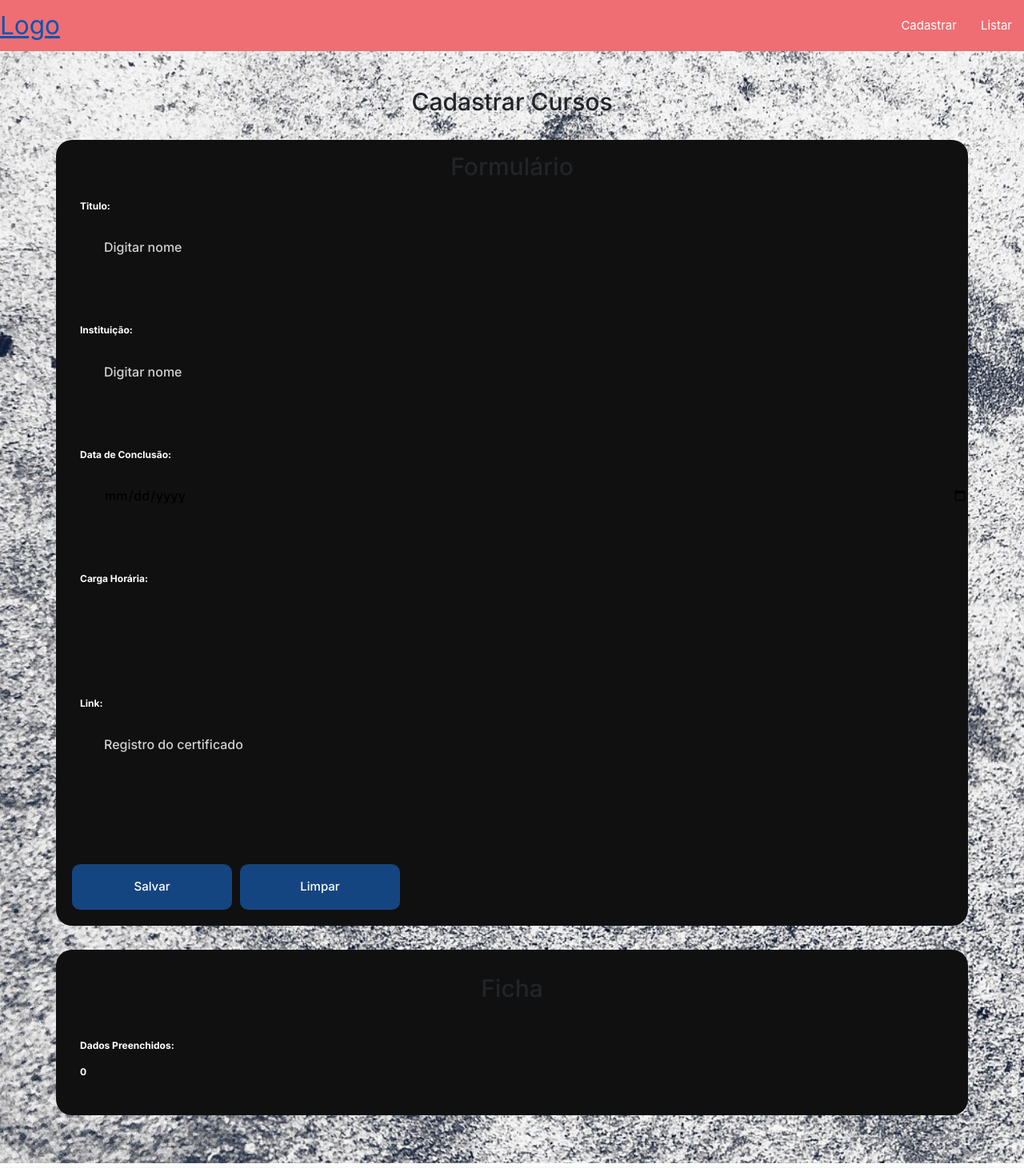
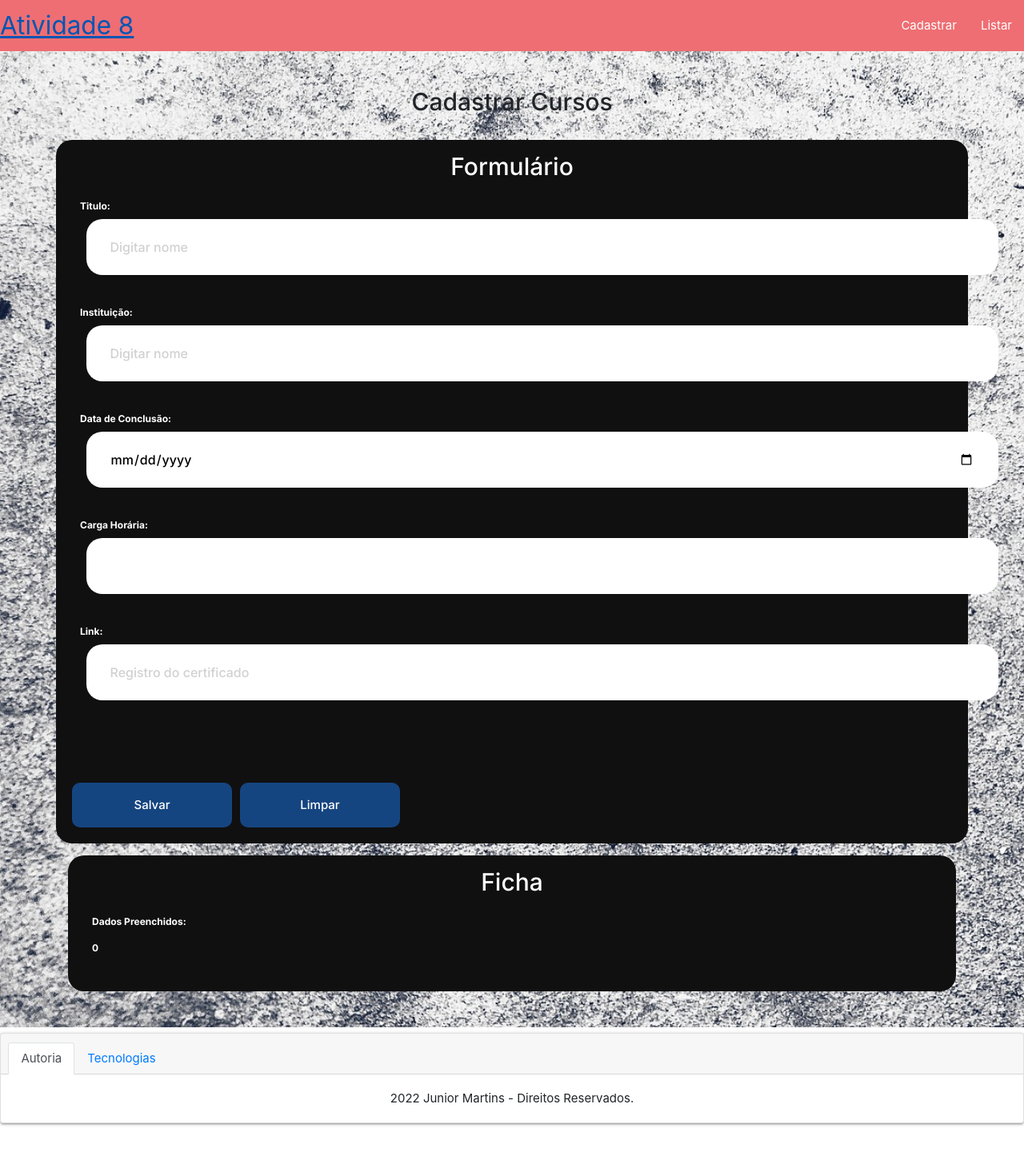
Before and after one commit to juniorsmartins/portfolio-com-angular, an Angular app in the folder portfolio/: page / in a window 1280 px wide. Shown: the top 1461 px of the page at 80% size. After the commit the page ends 1420 px from the top, so only its background shows below. Built offline with nearby package versions, Linux system fonts and the light colour scheme.

Commit message:
Ajustes da atividade 8.

```diff
--- a/portfolio/src/app/app.component.html
+++ b/portfolio/src/app/app.component.html
@@ -1,17 +1,6 @@
 <!DOCTYPE html>
 <html lang="en">
-<head>
-  <meta charset="UTF-8">
-  <meta http-equiv="X-UA-Compatible" content="IE=edge">
-  <meta name="viewport" content="width=device-width, initial-scale=1.0">
 
-  <!--Import Google Icon Font-->
-  <link href="https://fonts.googleapis.com/icon?family=Material+Icons" rel="stylesheet">
-  <!--Import materialize.css-->
-  <link type="text/css" href="../assets/materialize/css/materialize.min.css" media="screen,projection"/>
-
-  <title>Document</title>
-</head>
   <body>
     <app-atividade7-cabecalho></app-atividade7-cabecalho>
 
@@ -21,4 +10,5 @@
 
     <app-atividade7-rodape></app-atividade7-rodape>
   </body>
+
 </html>
--- a/portfolio/src/app/componentes/atividade7-cabecalho/atividade7-cabecalho.component.html
+++ b/portfolio/src/app/componentes/atividade7-cabecalho/atividade7-cabecalho.component.html
@@ -5,7 +5,7 @@
 
   <nav>
     <div class="nav-wrapper">
-      <a href="#" class="brand-logo">Logo</a>
+      <a href="#" class="brand-logo">Atividade 8</a>
       <ul id="nav-mobile" class="right hide-on-med-and-down">
         <li><a href="sass.html">Cadastrar</a></li>
         <li><a href="badges.html">Listar</a></li>
--- a/portfolio/src/app/componentes/especificos/cadastrar-cursos/cadastrar-cursos.component.css
+++ b/portfolio/src/app/componentes/especificos/cadastrar-cursos/cadastrar-cursos.component.css
@@ -5,17 +5,21 @@
   align-content: center;
 }
 
+.chapeu {
+  color: #ffffff;
+}
+
 .botao {
   margin: 5px;
-  margin-top: 70px;
+  margin-top: 80px;
   width: 200px;
 }
 
-.cadastrar-cursos {
+.cadastrar {
   padding: 2rem 0;
 }
 
-.cadastrar-cursos form {
+.cadastrar form {
   background: #101010;
 
   border: none;
@@ -27,22 +31,22 @@
   padding: 1rem;
 }
 
-.cadastrar-cursos form label {
+.cadastrar form label {
   color: #ffffff;
   font-weight: bold;
-  margin: 1rem 1rem 1rem 1rem;
+  margin: 1rem;
 }
 
-.cadastrar-cursos form .input {
+.cadastrar form .input {
+  background: #ffffff;
   border: none;
   height: 40px;
   padding: 1rem 2rem;
   border-radius: 20px;
-  margin: 0.5rem 0 2rem;
+  margin: 0.5rem;
 }
 
-
-.cadastrar-cursos form .textarea {
+.cadastrar form .textarea {
   border: none;
   padding: 1rem 2rem;
   border-radius: 20px;
@@ -112,8 +116,7 @@ input[type='radio'] {
   border-radius: 50%;
 }
 
-.custom-radio,
-span {
+.custom-radio,span {
   transition: 0.5s ease;
   color: #154580;
 }
--- a/portfolio/src/app/componentes/especificos/cadastrar-cursos/cadastrar-cursos.component.html
+++ b/portfolio/src/app/componentes/especificos/cadastrar-cursos/cadastrar-cursos.component.html
@@ -1,4 +1,4 @@
-<section class="container cadastrar-cursos ff-inter">
+<section class="container cadastrar ff-inter">
 
   <link rel="stylesheet" href="cadastrar-cursos.component.css">
   <header class="header">
@@ -6,8 +6,9 @@
   </header>
 
   <main>
-    <form class="form">
-      <h2> {{ chapeus.formulario }} </h2> <!-- Interpolation -->
+
+    <form action="">
+      <h2 class="chapeu"> {{ chapeus.formulario }} </h2> <!-- Interpolation -->
       <label for="titulo"> Titulo:
         <input id="titulo" class="input" type="text" name="modelo-card" placeholder="Digitar nome" [(ngModel)]="curso.titulo"> <!-- Two-way Binding -->
       </label>
@@ -30,7 +31,7 @@
     </form>
     <div class="container cadastrar-cursos ff-inter">
       <form action="">
-        <h2 [textContent]="chapeus.ficha" class="header"></h2> <!-- Property Binding -->
+        <h2 [textContent]="chapeus.ficha" class="chapeu"></h2> <!-- Property Binding -->
         <label for="ficha"> Dados Preenchidos:
           <p type="text"> {{ curso.titulo }} </p> <!-- Interpolation -->
           <p type="text"> {{ curso.instituicao }} </p> <!-- Interpolation -->
```
Lines whose indentation alone changed are shown as unchanged.
